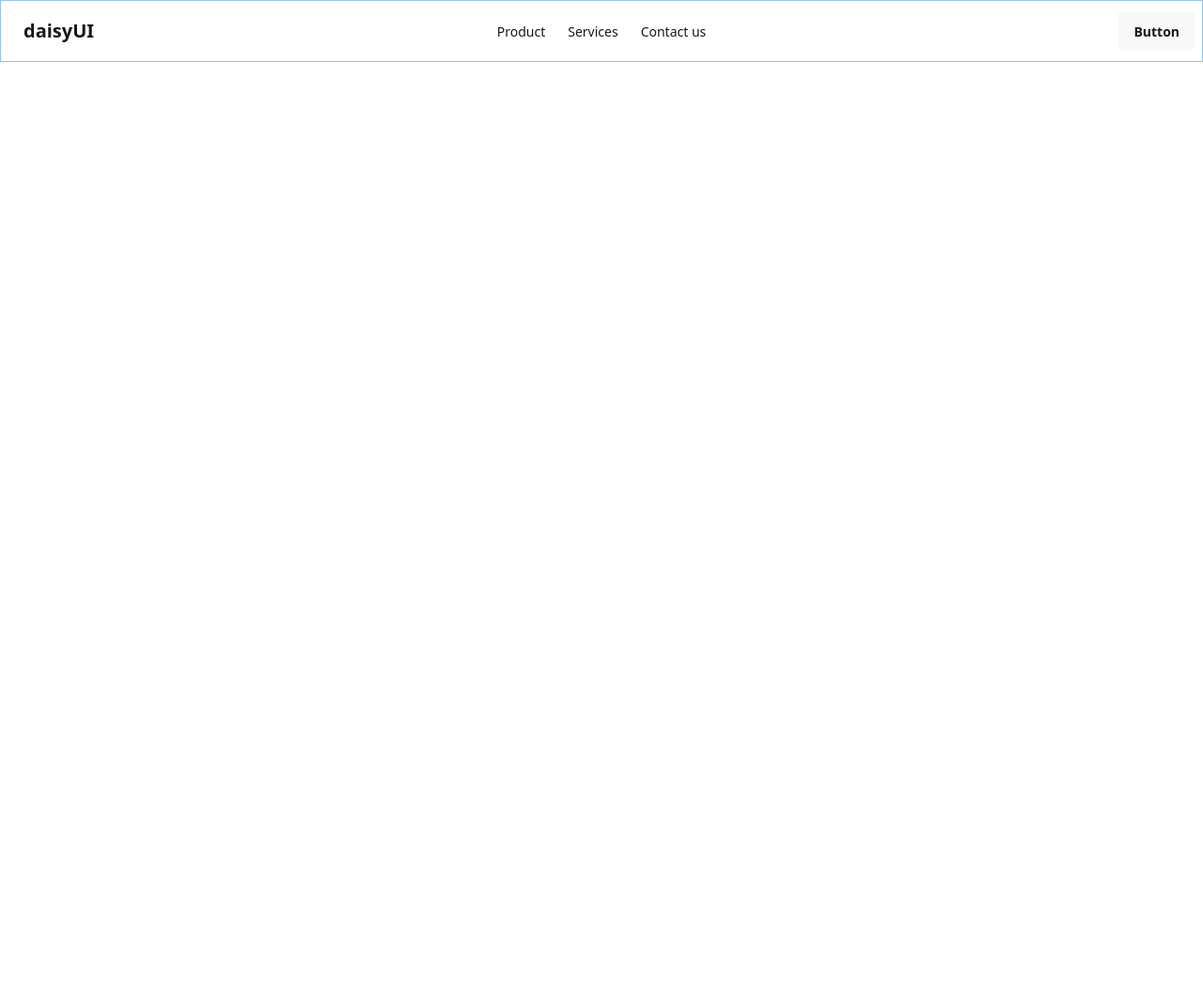
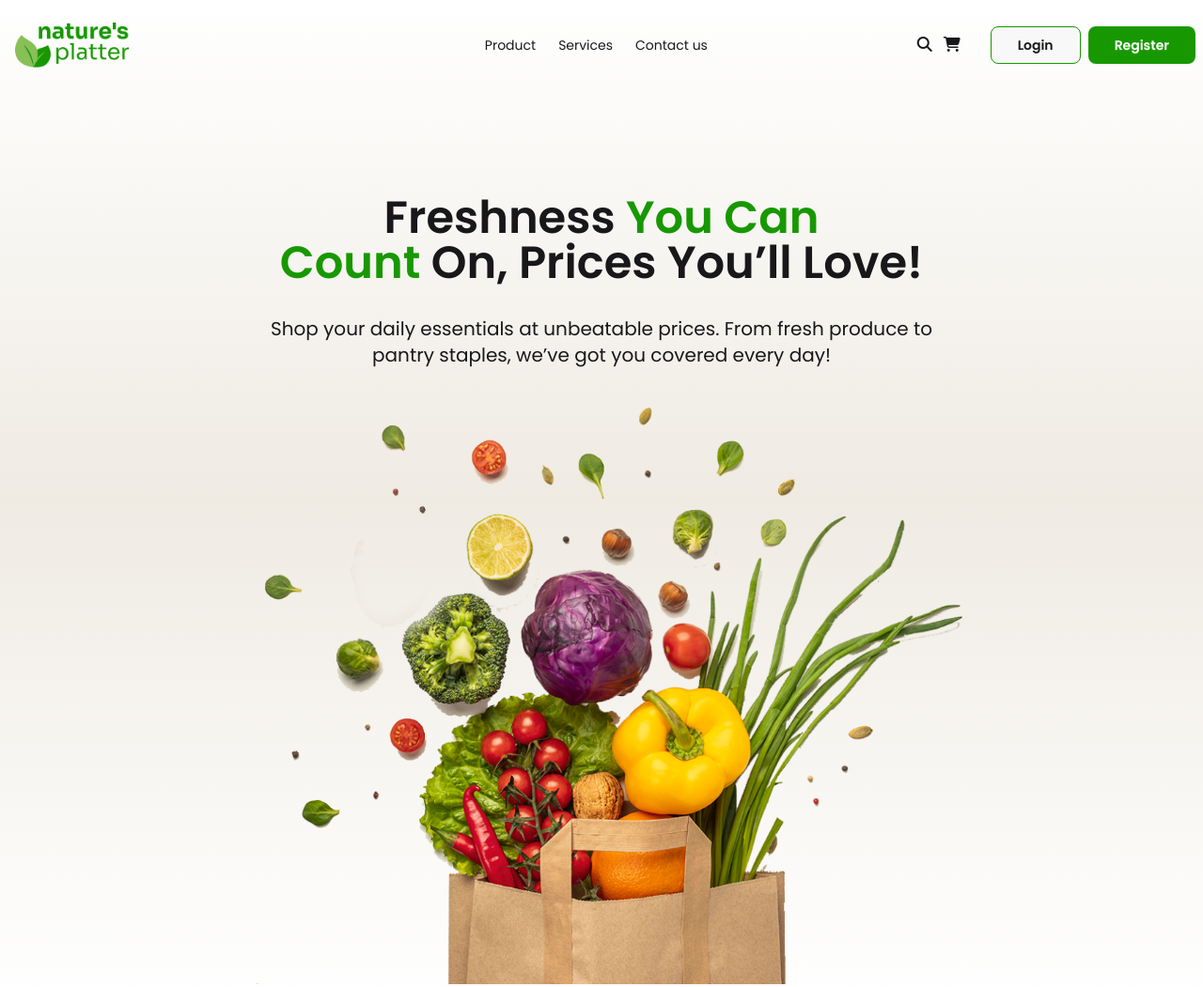
Before and after one commit to ashraful-shuvon/natures-platter-tailwind, a plain HTML site: page index.html in a window 1280 px wide. Shown: the whole page at 94% size. Before the commit the page ends 800 px from the top, so only its background shows below. Drawn offline with nearby package versions, Linux system fonts and the light colour scheme.

Commit message:
Completed the header section with responsive ness

```diff
--- a/index.html
+++ b/index.html
@@ -23,7 +23,8 @@
     <link href="https://cdn.jsdelivr.net/npm/daisyui@5" rel="stylesheet" type="text/css" />
     <script src="https://cdn.jsdelivr.net/npm/@tailwindcss/browser@4"></script>
     <script src="https://cdn.tailwindcss.com"></script>
-
+    <!-- font awesome -->
+    <script src="https://kit.fontawesome.com/7190c9305b.js" crossorigin="anonymous"></script>
 
     <style>
         .font-poppins {
@@ -41,6 +42,7 @@
                 extend: {
                     colors: {
                         clifford: '#da373d',
+                        'clr-primary': '#179800',
                     },
                 },
             },
@@ -48,41 +50,68 @@
     </script>
 </head>
 
-<body>
+<body class="font-poppins">
     <!-- Header section -->
-    <header class="bg-gradient-to-t from-cyan-500 to-blue-500  border border-blue-300">
-        <nav class="container mx-auto">
-            <div class="navbar bg-base-100 shadow-sm">
-                <div class="navbar-start">
+    <header class="bg-gradient-to-t from-[#EFEBE3] via-[#EFEBE3] to-[#FFFFFF]">
+        <nav class="container mx-auto ">
+            <div class="navbar border-b border-clr-primary lg:border-none py-0">
+                <div class="navbar flex flex-row-reverse justify-between py-0">
                     <div class="dropdown">
                         <div tabindex="0" role="button" class="btn btn-ghost lg:hidden">
                             <svg xmlns="http://www.w3.org/2000/svg" class="h-5 w-5" fill="none" viewBox="0 0 24 24"
-                                stroke="currentColor">
+                                stroke="green">
                                 <path stroke-linecap="round" stroke-linejoin="round" stroke-width="2"
                                     d="M4 6h16M4 12h8m-8 6h16" />
                             </svg>
                         </div>
                         <ul tabindex="0"
-                            class="menu menu-sm dropdown-content bg-base-100 rounded-box z-1 mt-3 w-52 p-2 shadow">
+                            class="menu menu-sm dropdown-content bg-base-100 rounded-box mt-3 w-28 p-2 shadow absolute right-0">
                             <li><a>Product</a></li>
-                            <li><a href=""> Services</a></li>
+                            <li><a href=""> Servicess</a></li>
                             <li><a>Contact us</a></li>
                         </ul>
                     </div>
-                    <a class="btn btn-ghost text-xl">daisyUI</a>
+                    <div class="flex items-center ">
+                        <a><img class=" h-8 lg:h-24 lg:py-6" src="./c2-assets/logo-header.png" alt=""></a>
+                    </div>
+
                 </div>
-                <div class="navbar-center hidden lg:flex">
-                    <ul class="menu menu-horizontal px-1">
+                <div class="navbar hidden lg:flex">
+                    <ul class="menu menu-horizontal px-1 ">
                         <li><a>Product</a></li>
                         <li><a href=""> Services</a></li>
                         <li><a>Contact us</a></li>
                     </ul>
+
                 </div>
-                <div class="navbar-end">
-                    <a class="btn">Button</a>
+                <div class="hidden lg:block lg:flex items-center space-x-4 ">
+                    <div class="flex gap-3">
+                        <a href=""><i class="fa-solid fa-magnifying-glass"></i></a>
+                        <a href="">
+                            <i class="fa-solid fa-cart-shopping"></i>
+                        </a>
+                    </div>
+                    <div class="flex gap-2">
+                        <a class="btn border border-clr-primary py-2.5 px-7 rounded-lg">Login</a>
+                        <a class="btn bg-clr-primary py-2.5 px-7 rounded-lg text-white">Register</a>
+                    </div>
+
                 </div>
             </div>
         </nav>
+
+        <!-- Hero section -->
+        <div class="hero mt-12 lg:mt-24">
+            <div class="hero-content text-center">
+                <div class="max-w-screen-md">
+                    <h1 class="text-3xl lg:text-5xl font-semibold">Freshness <span class="text-clr-primary">You Can <br> Count</span> On, Prices You’ll Love!</h1>
+                    <p class="py-8 text-base font-light lg:text-xl lg:font-normal">
+                        Shop your daily essentials at unbeatable prices. From fresh produce to pantry staples, we’ve got you covered every day!
+                    </p>
+                    <img class="w-full" src="./c2-assets/hero-vegetables.png" alt="vegetables">
+                </div>
+            </div>
+        </div>
     </header>
 </body>
 
```
